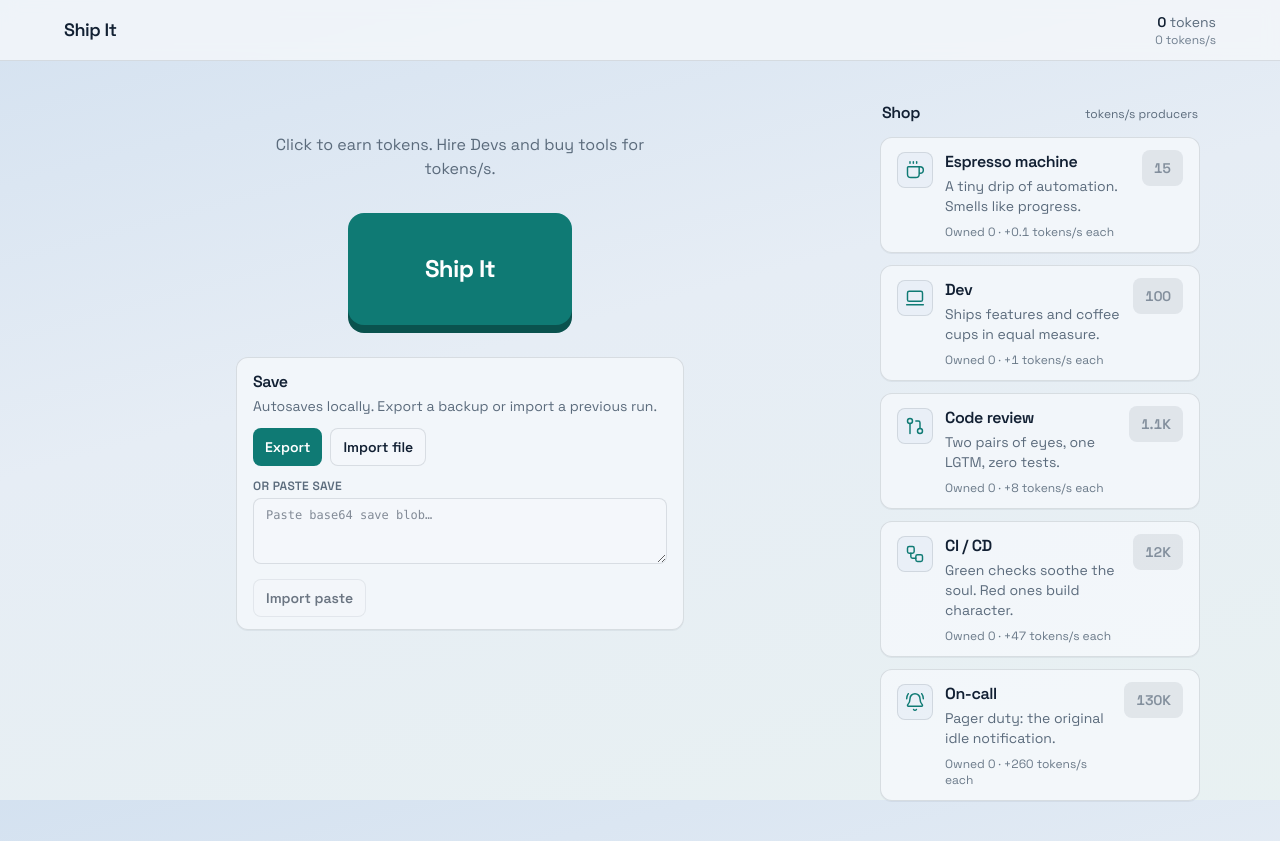
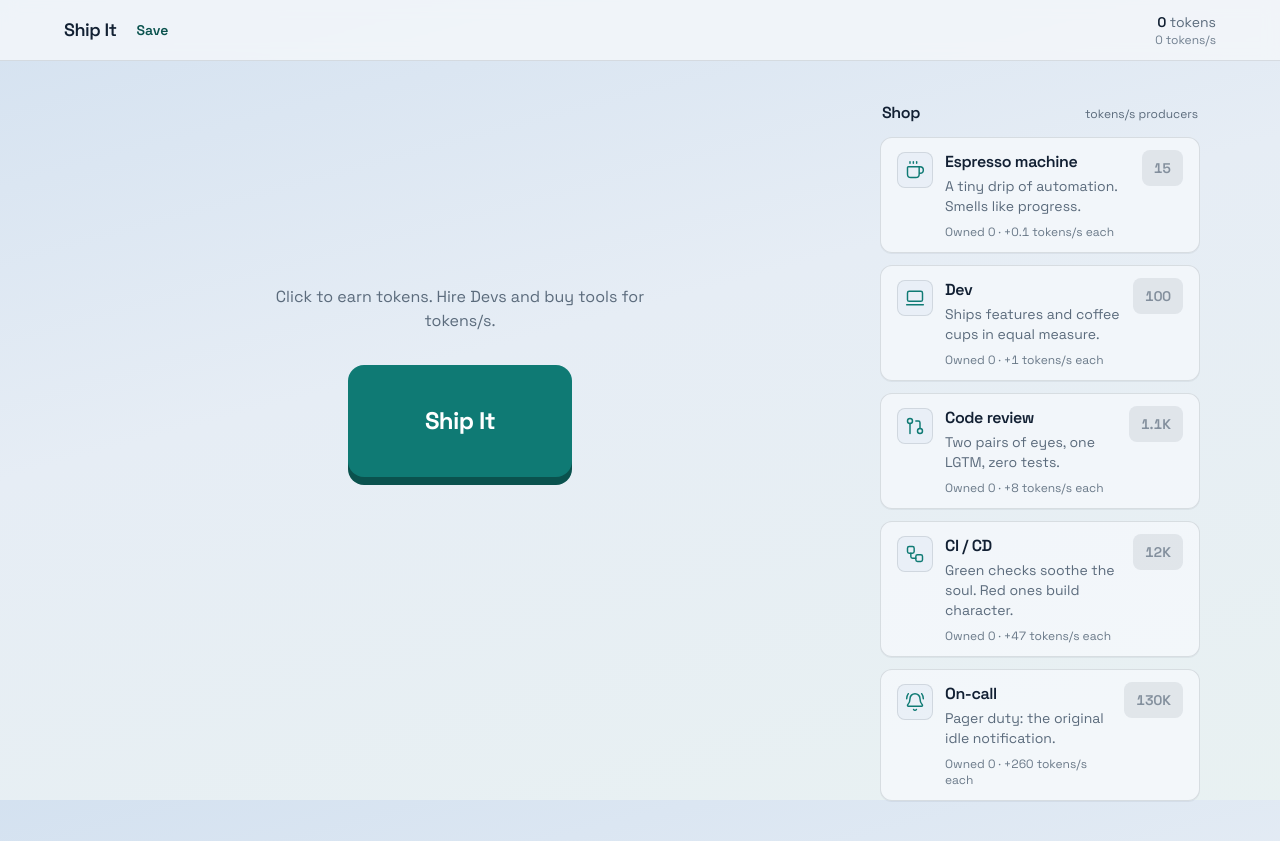
Before and after one commit to joaovictornsv/ship-it, a React (Vite) app: page / in a window 1280 px wide. Built offline with nearby package versions, Linux system fonts and the light colour scheme.

Commit message:
#23 Move Save export/import off the main play screen
- add lightweight hash nav (`#/` / `#/save`) with play and Save views
- remove SaveControls from the play layout; keep autosave + untrusted banner in shell
- document shell nav in ui.md and saves.md; unit-test appView helpers

```diff
--- a/src/app/App.tsx
+++ b/src/app/App.tsx
@@ -1,16 +1,22 @@
 import {
-  SaveControls,
   SaveUntrustedBanner,
   useAutosave,
   useHydrateSave,
 } from '../features/save';
-import { ShipItButton, TokensBank } from '../features/click';
-import { ShopRail, useProductionTick } from '../features/shop';
+import { TokensBank } from '../features/click';
+import { useProductionTick } from '../features/shop';
+import { PlayView } from './PlayView';
+import { SaveView } from './SaveView';
+import { useAppView } from './useAppView';
+
+const navLinkClass =
+  'rounded-lg px-2 py-1 text-sm font-semibold text-[var(--ship-accent-deep)] hover:underline focus-visible:outline focus-visible:outline-2 focus-visible:outline-offset-2 focus-visible:outline-[var(--ship-accent)]';
 
 export function App() {
   const { ready, error } = useHydrateSave();
   useAutosave(ready);
   useProductionTick(ready);
+  const [view, setView] = useAppView();
 
   if (!ready) {
     return (
@@ -24,9 +30,32 @@ export function App() {
     <div className="flex min-h-dvh flex-col">
       <header className="border-b border-[var(--ship-line)] bg-[color-mix(in_srgb,var(--ship-bg-elevated)_82%,transparent)] px-4 py-3 backdrop-blur-sm">
         <div className="mx-auto flex max-w-6xl items-center justify-between gap-4">
-          <p className="text-lg font-semibold tracking-tight text-[var(--ship-ink)]">
-            Ship It
-          </p>
+          <div className="flex items-center gap-3">
+            <button
+              type="button"
+              className="text-lg font-semibold tracking-tight text-[var(--ship-ink)] focus-visible:outline focus-visible:outline-2 focus-visible:outline-offset-2 focus-visible:outline-[var(--ship-accent)]"
+              onClick={() => setView('play')}
+            >
+              Ship It
+            </button>
+            {view === 'play' ? (
+              <button
+                type="button"
+                className={navLinkClass}
+                onClick={() => setView('save')}
+              >
+                Save
+              </button>
+            ) : (
+              <button
+                type="button"
+                className={navLinkClass}
+                onClick={() => setView('play')}
+              >
+                Back to play
+              </button>
+            )}
+          </div>
           <TokensBank />
         </div>
       </header>
@@ -45,19 +74,7 @@ export function App() {
         </div>
       ) : null}
 
-      <main className="mx-auto flex w-full max-w-6xl flex-1 flex-col gap-8 px-4 py-10 lg:flex-row lg:items-start lg:justify-between lg:gap-10">
-        <div className="flex flex-1 flex-col items-center justify-center gap-8 text-center lg:min-h-[min(70vh,36rem)]">
-          <div className="flex flex-col items-center gap-2">
-            <h1 className="sr-only">Ship It</h1>
-            <p className="max-w-sm text-base text-[var(--ship-muted)]">
-              Click to earn tokens. Hire Devs and buy tools for tokens/s.
-            </p>
-          </div>
-          <ShipItButton />
-          <SaveControls />
-        </div>
-        <ShopRail />
-      </main>
+      {view === 'save' ? <SaveView /> : <PlayView />}
     </div>
   );
 }
--- /dev/null
+++ b/src/app/PlayView.tsx
@@ -0,0 +1,20 @@
+import { ShipItButton } from '../features/click';
+import { ShopRail } from '../features/shop';
+
+/** Primary clicker + shop layout (no export/import chrome). */
+export function PlayView() {
+  return (
+    <main className="mx-auto flex w-full max-w-6xl flex-1 flex-col gap-8 px-4 py-10 lg:flex-row lg:items-start lg:justify-between lg:gap-10">
+      <div className="flex flex-1 flex-col items-center justify-center gap-8 text-center lg:min-h-[min(70vh,36rem)]">
+        <div className="flex flex-col items-center gap-2">
+          <h1 className="sr-only">Ship It</h1>
+          <p className="max-w-sm text-base text-[var(--ship-muted)]">
+            Click to earn tokens. Hire Devs and buy tools for tokens/s.
+          </p>
+        </div>
+        <ShipItButton />
+      </div>
+      <ShopRail />
+    </main>
+  );
+}
--- /dev/null
+++ b/src/app/SaveView.tsx
@@ -0,0 +1,19 @@
+import { SaveControls } from '../features/save';
+
+/** Dedicated export / import screen; autosave still runs in the shell. */
+export function SaveView() {
+  return (
+    <main className="mx-auto flex w-full max-w-6xl flex-1 flex-col items-center gap-4 px-4 py-10">
+      <div className="w-full max-w-md text-left">
+        <h1 className="text-lg font-semibold tracking-tight text-[var(--ship-ink)]">
+          Save
+        </h1>
+        <p className="mt-1 max-w-sm text-sm text-[var(--ship-muted)]">
+          Export a backup or import a previous run. Autosave keeps running while
+          you play.
+        </p>
+      </div>
+      <SaveControls />
+    </main>
+  );
+}
--- /dev/null
+++ b/src/app/appView.ts
@@ -0,0 +1,17 @@
+export type AppView = 'play' | 'save';
+
+/**
+ * Map `location.hash` to an app view. Unknown hashes fall back to play.
+ */
+export function parseAppView(hash: string): AppView {
+  const path = hash.replace(/^#/, '').replace(/^\//, '');
+  if (path === 'save') {
+    return 'save';
+  }
+  return 'play';
+}
+
+/** Canonical hash for a view (`#/` play, `#/save` save). */
+export function appViewHash(view: AppView): string {
+  return view === 'save' ? '#/save' : '#/';
+}
--- /dev/null
+++ b/src/app/useAppView.ts
@@ -0,0 +1,31 @@
+import { useEffect, useState } from 'react';
+import { type AppView, appViewHash, parseAppView } from './appView';
+
+/**
+ * Lightweight hash navigation (`#/` play, `#/save` save) without a router.
+ * Progress stays in Zustand; changing views does not touch the save slot.
+ */
+export function useAppView(): [AppView, (view: AppView) => void] {
+  const [view, setViewState] = useState<AppView>(() =>
+    parseAppView(typeof window !== 'undefined' ? window.location.hash : ''),
+  );
+
+  useEffect(() => {
+    const onHashChange = () => {
+      setViewState(parseAppView(window.location.hash));
+    };
+    window.addEventListener('hashchange', onHashChange);
+    return () => window.removeEventListener('hashchange', onHashChange);
+  }, []);
+
+  function setView(next: AppView) {
+    const nextHash = appViewHash(next);
+    if (window.location.hash === nextHash) {
+      setViewState(next);
+      return;
+    }
+    window.location.hash = nextHash;
+  }
+
+  return [view, setView];
+}
--- a/src/features/save/SaveControls.tsx
+++ b/src/features/save/SaveControls.tsx
@@ -84,16 +84,9 @@ export function SaveControls() {
   return (
     <section
       className="w-full max-w-md rounded-xl border border-[var(--ship-line)] bg-[color-mix(in_srgb,var(--ship-bg-elevated)_88%,transparent)] px-4 py-3 text-left shadow-[0_1px_0_color-mix(in_srgb,var(--ship-ink)_6%,transparent)]"
-      aria-label="Save"
+      aria-label="Export and import"
     >
-      <h2 className="text-base font-semibold tracking-tight text-[var(--ship-ink)]">
-        Save
-      </h2>
-      <p className="mt-0.5 text-sm text-[var(--ship-muted)]">
-        Autosaves locally. Export a backup or import a previous run.
-      </p>
-
-      <div className="mt-3 flex flex-wrap gap-2">
+      <div className="flex flex-wrap gap-2">
         <button
           type="button"
           disabled={busy}
```
Also changed, not shown: 3 other files (tests, documents, lock files or other folders).
